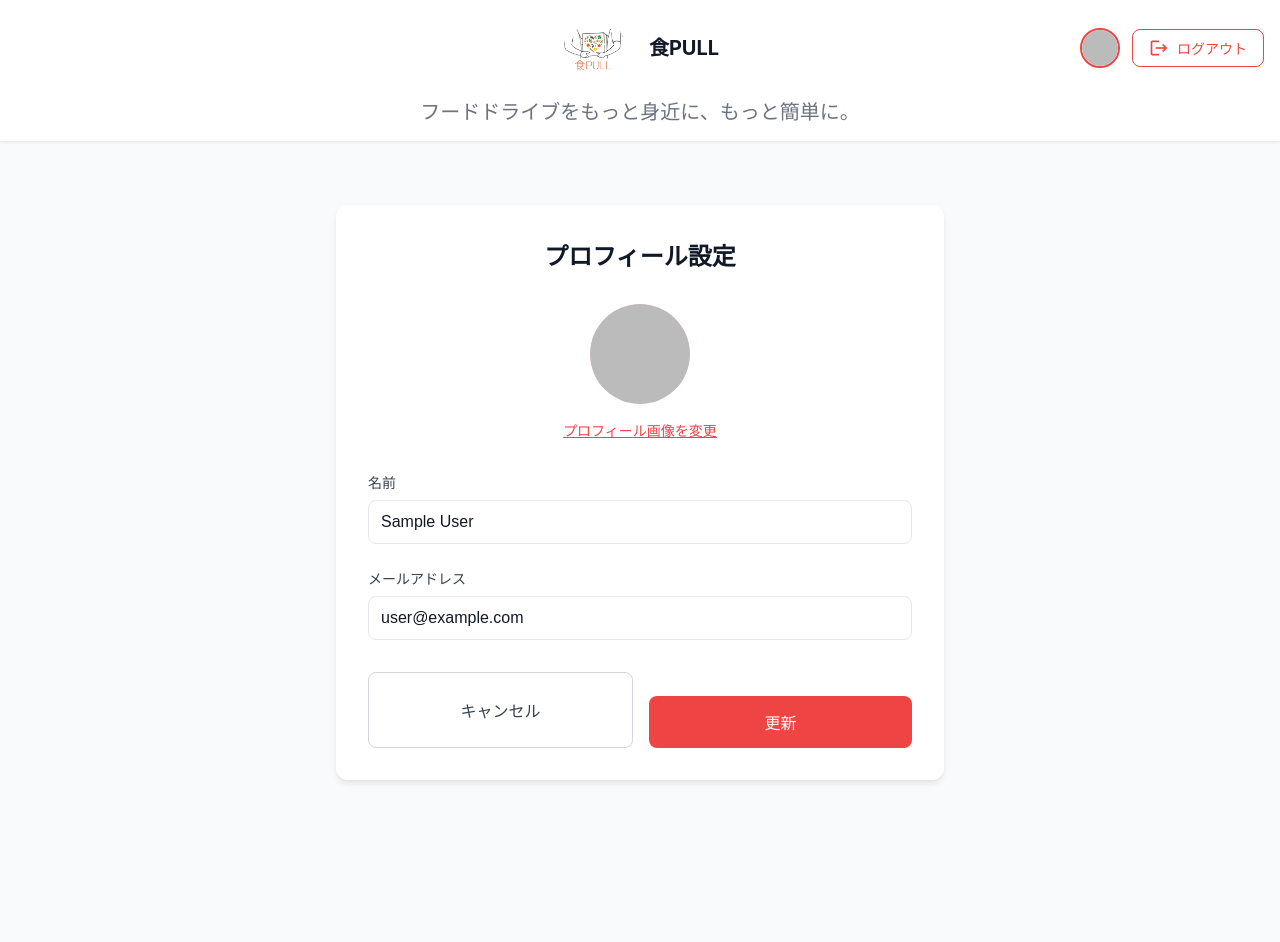
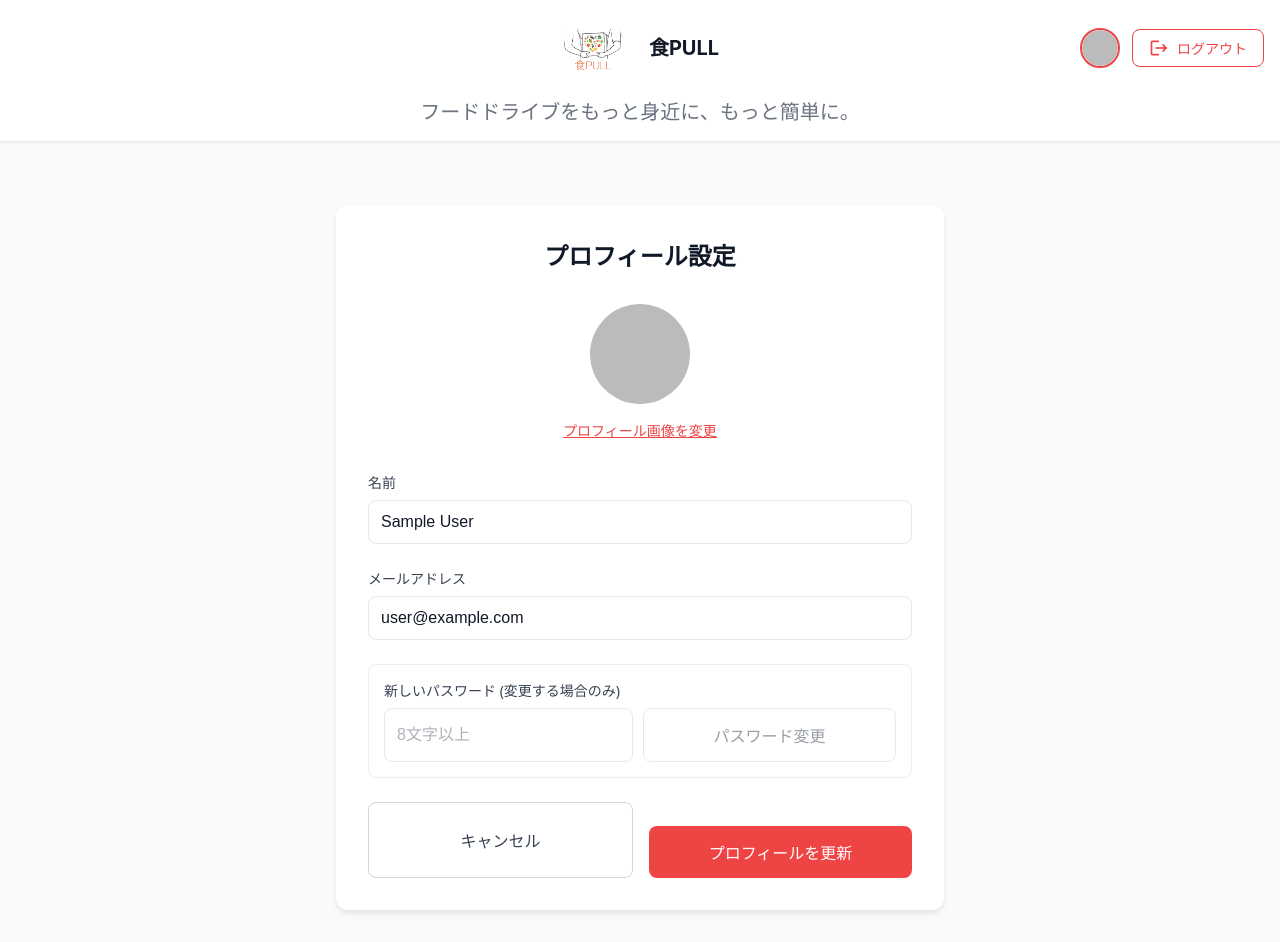
Before and after one commit to PD-G01/PD_tapull, a React (Vite) app: page /my-information in a window 1280 px wide. Before the commit the page ends 800 px from the top, so only its background shows below. Built offline with nearby package versions, Linux system fonts and the light colour scheme; no server answers; the database is empty; sample sign-in values are in the browser's storage.

Commit message:
パスワード再設定の機能追加

```diff
--- a/src/App.jsx
+++ b/src/App.jsx
@@ -11,6 +11,7 @@ import TermsPage from './pages/TermsPage/TermsPage';
 import PrivacyPage from './pages/PrivacyPage/PrivacyPage';
 import MyInformationPage from './pages/MyInformationPage/MyInformationPage';
 import ProvidePage from './pages/ProvidePage/ProvidePage';
+import ResetPasswordPage from './pages/ResetPasswordPage';
 
 function App() {
   return (
@@ -28,6 +29,7 @@ function App() {
         <Route path="/privacy" element={<PrivacyPage />} />
         <Route path="/my-information" element={<MyInformationPage />} />
         <Route path="/provide" element={<ProvidePage />} />
+        <Route path='/password' element={<ResetPasswordPage />} />
       </Routes>
     </Router>
   );
--- a/src/pages/LoginPage/LoginPage.jsx
+++ b/src/pages/LoginPage/LoginPage.jsx
@@ -3,7 +3,14 @@ import { useNavigate, Link } from 'react-router-dom';
 import './login.css';
 import '../../global.css';
 import { auth } from '../../utils/firebase';
-import { signInWithEmailAndPassword, onAuthStateChanged, setPersistence, browserSessionPersistence, browserLocalPersistence } from 'firebase/auth';
+import {
+  signInWithEmailAndPassword,
+  onAuthStateChanged,
+  setPersistence,
+  browserSessionPersistence,
+  browserLocalPersistence,
+  sendPasswordResetEmail // 追加
+} from 'firebase/auth';
 
 function LoginPage() {
   const navigate = useNavigate();
@@ -12,19 +19,19 @@ function LoginPage() {
   const [showPassword, setShowPassword] = useState(false);
   const [remember, setRemember] = useState(false);
   const [error, setError] = useState('');
+  const [message, setMessage] = useState(''); // 完了メッセージ用
 
-  // 認証状態をチェックして、ログイン済みの場合はMatchingPageにリダイレクト
+  // 認証状態をチェック
   useEffect(() => {
     const unsubscribe = onAuthStateChanged(auth, (user) => {
       if (user) {
         navigate('/matching');
       }
     });
-
     return () => unsubscribe();
   }, [navigate]);
 
-  // このページでは画面全体のスクロールを無効化
+  // スクロール無効化
   useEffect(() => {
     document.body.classList.add('no-scroll');
     return () => document.body.classList.remove('no-scroll');
@@ -33,9 +40,9 @@ function LoginPage() {
   const handleSubmit = async (e) => {
     e.preventDefault();
     setError('');
+    setMessage('');
 
     try {
-      // ログイン保持の設定
       const persistence = remember ? browserLocalPersistence : browserSessionPersistence;
       await setPersistence(auth, persistence);
 
@@ -47,6 +54,28 @@ function LoginPage() {
     }
   };
 
+  // パスワード再設定メール送信処理
+  const handleForgotPassword = async () => {
+    if (!email) {
+      setError('パスワードを再設定するには、まずメールアドレスを入力してください。');
+      return;
+    }
+    setError('');
+    setMessage('');
+
+    try {
+      await sendPasswordResetEmail(auth, email);
+      setMessage('パスワード再設定用のメールを送信した。メールを確認してほしい。');
+    } catch (error) {
+      console.error('パスワードリセットエラー:', error);
+      if (error.code === 'auth/user-not-found') {
+        setError('このメールアドレスは登録されていない。');
+      } else {
+        setError('メール送信に失敗した。しばらく時間を置いてから試してほしい。');
+      }
+    }
+  };
+
   return (
     <>
       <main className="main-container">
@@ -55,6 +84,7 @@ function LoginPage() {
             <h2 className="section-title">ログイン</h2>
 
             {error && <div className="error-text">{error}</div>}
+            {message && <div className="success-text" style={{ color: 'green', marginBottom: '1rem' }}>{message}</div>}
 
             <div className="form-group">
               <label htmlFor="email">メールアドレス</label>
@@ -87,11 +117,20 @@ function LoginPage() {
                 <button
                   type="button"
                   className="toggle-password"
-                  aria-label="パスワード表示切替"
-                  title="パスワード表示切替"
                   onClick={() => setShowPassword(!showPassword)}
                 >
                   <span className="material-icons">{showPassword ? 'visibility' : 'visibility_off'}</span>
+                </button>
+              </div>
+              {/* パスワード忘れリンクの追加 */}
+              <div style={{ textAlign: 'right', marginTop: '5px' }}>
+                <button
+                  type="button"
+                  onClick={handleForgotPassword}
+                  className="link-text"
+                  style={{ background: 'none', border: 'none', cursor: 'pointer', fontSize: '0.85rem', color: '#007bff' }}
+                >
+                  パスワードを忘れた方はこちら
                 </button>
               </div>
             </div>
--- a/src/pages/MyInformationPage/MyInformationPage.jsx
+++ b/src/pages/MyInformationPage/MyInformationPage.jsx
@@ -1,9 +1,8 @@
 import { useState, useEffect } from 'react';
 import { useNavigate } from 'react-router-dom';
-import { onAuthStateChanged } from 'firebase/auth';
+import { onAuthStateChanged, updatePassword, updateProfile } from 'firebase/auth'; // updatePasswordを追加
 import { doc, getDoc, setDoc } from 'firebase/firestore';
 import { ref, uploadBytes, getDownloadURL } from 'firebase/storage';
-import { updateProfile } from 'firebase/auth';
 import { auth, db, storage } from '../../utils/firebase';
 import SiteHeader from '../../components/SiteHeader';
 import './MyInformationPage.css';
@@ -18,12 +17,16 @@ function MyInformationPage() {
     email: '',
     avatar: null
   });
+
+  // パスワード変更用のState
+  const [newPassword, setNewPassword] = useState('');
+  const [isUpdatingPassword, setIsUpdatingPassword] = useState(false);
+
   const [errors, setErrors] = useState({});
   const [avatarPreview, setAvatarPreview] = useState(null);
   const [isLoading, setIsLoading] = useState(false);
   const [isLoadingData, setIsLoadingData] = useState(true);
 
-  // 認証状態とユーザーデータの読み込み
   useEffect(() => {
     const unsubscribe = onAuthStateChanged(auth, async (user) => {
       if (!user) {
@@ -32,7 +35,6 @@ function MyInformationPage() {
       }
       setCurrentUser(user);
 
-      // Firestoreからユーザー情報を取得
       try {
         const userDocRef = doc(db, 'user', user.uid);
         const userDocSnap = await getDoc(userDocRef);
@@ -47,7 +49,6 @@ function MyInformationPage() {
           });
           setAvatarPreview(data.image || user.photoURL || null);
         } else {
-          // Firestoreにデータがない場合は、Authの情報を使用
           setFormData({
             name: user.displayName || '',
             email: user.email || '',
@@ -65,7 +66,7 @@ function MyInformationPage() {
     return () => unsubscribe();
   }, [navigate]);
 
-  // 画像をリサイズする関数
+  // 画像リサイズ関数 (省略)
   const resizeImage = (file, maxWidth = 800, maxHeight = 800, quality = 0.8) => {
     return new Promise((resolve) => {
       const reader = new FileReader();
@@ -75,8 +76,6 @@ function MyInformationPage() {
           const canvas = document.createElement('canvas');
           let width = img.width;
           let height = img.height;
-
-          // アスペクト比を保ちながらリサイズ
           if (width > height) {
             if (width > maxWidth) {
               height = (height * maxWidth) / width;
@@ -88,23 +87,13 @@ function MyInformationPage() {
               height = maxHeight;
             }
           }
-
           canvas.width = width;
           canvas.height = height;
           const ctx = canvas.getContext('2d');
           ctx.drawImage(img, 0, 0, width, height);
-
-          canvas.toBlob(
-            (blob) => {
-              if (blob) {
-                resolve(blob);
-              } else {
-                resolve(file);
-              }
-            },
-            file.type,
-            quality
-          );
+          canvas.toBlob((blob) => {
+            if (blob) { resolve(blob); } else { resolve(file); }
+          }, file.type, quality);
         };
         img.src = e.target.result;
       };
@@ -116,30 +105,21 @@ function MyInformationPage() {
     const { name, value, files } = e.target;
     if (name === 'avatar' && files && files[0]) {
       const file = files[0];
-
-      // ファイルタイプの検証
       if (!file.type.startsWith('image/')) {
         setErrors({ ...errors, avatar: '画像ファイルを選択してください' });
         return;
       }
-
-      // ファイルサイズの検証（5MB以下）
       const maxSize = 5 * 1024 * 1024;
       if (file.size > maxSize) {
         setErrors({ ...errors, avatar: '画像サイズは5MB以下にしてください' });
         return;
       }
-
       try {
-        // 画像をリサイズ
         const resizedFile = await resizeImage(file);
         const resizedBlob = new File([resizedFile], file.name, { type: file.type });
-
-        // プレビュー用に読み込み
         const reader = new FileReader();
         reader.onload = (e) => setAvatarPreview(e.target.result);
         reader.readAsDataURL(resizedBlob);
-
         setFormData({ ...formData, avatar: resizedBlob });
         setErrors({ ...errors, avatar: '' });
       } catch (error) {
@@ -152,72 +132,69 @@ function MyInformationPage() {
     }
   };
 
+  // パスワード更新処理
+  const handlePasswordUpdate = async () => {
+    if (!newPassword || newPassword.length < 8) {
+      setErrors({ ...errors, password: 'パスワードは8文字以上で入力してください' });
+      return;
+    }
+
+    setIsUpdatingPassword(true);
+    setErrors({ ...errors, password: '' });
+
+    try {
+      await updatePassword(auth.currentUser, newPassword);
+      alert('パスワードを正常に更新しました');
+      setNewPassword('');
+    } catch (error) {
+      console.error('パスワード更新エラー:', error);
+      if (error.code === 'auth/requires-recent-login') {
+        alert('セキュリティのため、パスワード変更には再ログインが必要です。一度ログアウトしてから再度お試しください。');
+      } else {
+        setErrors({ ...errors, password: 'パスワードの更新に失敗しました。' });
+      }
+    } finally {
+      setIsUpdatingPassword(false);
+    }
+  };
+
   const validateForm = () => {
     const newErrors = {};
-
-    if (!formData.name.trim()) {
-      newErrors.name = '名前を入力してください';
-    }
-
+    if (!formData.name.trim()) { newErrors.name = '名前を入力してください'; }
     const emailRegex = /^[^\s@]+@[^\s@]+\.[^\s@]+$/;
     if (!formData.email.trim()) {
       newErrors.email = 'メールアドレスを入力してください';
     } else if (!emailRegex.test(formData.email)) {
       newErrors.email = '有効なメールアドレスを入力してください';
     }
-
     setErrors(newErrors);
     return Object.keys(newErrors).length === 0;
   };
 
   const handleSubmit = async (e) => {
     e.preventDefault();
-
-    if (!validateForm()) {
-      return;
-    }
-
-    if (!currentUser) {
-      return;
-    }
-
+    if (!validateForm()) return;
+    if (!currentUser) return;
     setIsLoading(true);
     setErrors({});
 
     try {
       let finalAvatarURL = avatarPreview || currentUser.photoURL || '';
-
-      // アバター画像をアップロード（新しい画像が選択されている場合）
       if (formData.avatar) {
         try {
-          const uploadPromise = (async () => {
           const avatarRef = ref(storage, `avatars/${currentUser.uid}/${formData.avatar.name}`);
           await uploadBytes(avatarRef, formData.avatar);
-            return await getDownloadURL(avatarRef);
-          })();
-
-          const timeoutPromise = new Promise((_, reject) =>
-            setTimeout(() => reject(new Error('画像アップロードがタイムアウトしました')), 10000)
-          );
-
-          finalAvatarURL = await Promise.race([uploadPromise, timeoutPromise]);
+          finalAvatarURL = await getDownloadURL(avatarRef);
         } catch (storageError) {
-          console.warn('画像アップロードエラー（続行します）:', storageError);
-          setErrors(prev => ({ ...prev, avatar: '画像のアップロードに失敗しました。' }));
+          console.warn('画像アップロードエラー:', storageError);
         }
       }
 
-      // Firebase Authenticationのプロフィールを更新
-      try {
       await updateProfile(currentUser, {
         displayName: formData.name,
         photoURL: finalAvatarURL,
       });
-      } catch (profileError) {
-        console.warn('プロフィール更新エラー（続行します）:', profileError);
-      }
 
-      // Firestoreにユーザー情報を保存
       const updatedUserData = {
         'user-name': formData.name,
         'user-name_lowercase': formData.name.toLowerCase(),
@@ -227,13 +204,11 @@ function MyInformationPage() {
       };
 
       await setDoc(doc(db, 'user', currentUser.uid), updatedUserData, { merge: true });
-
-      // 成功時の処理
       alert('プロフィールを更新しました');
       navigate('/');
     } catch (error) {
       console.error('更新エラー:', error);
-      setErrors({ submit: 'プロフィールの更新に失敗しました。もう一度お試しください。' });
+      setErrors({ submit: 'プロフィールの更新に失敗しました。' });
     } finally {
       setIsLoading(false);
     }
@@ -243,12 +218,7 @@ function MyInformationPage() {
     return (
       <div className="page-root my-information-page-root">
         <SiteHeader />
-        <main className="main-container">
-          <div className="loading-container">
-            <span className="material-icons rotating">sync</span>
-            <p>読み込み中...</p>
-          </div>
-        </main>
+        <main className="main-container">読み込み中...</main>
       </div>
     );
   }
@@ -263,77 +233,60 @@ function MyInformationPage() {
             <div className="avatar-section">
               <div className="avatar-preview">
                 {avatarPreview ? (
-                  <img
-                    src={avatarPreview}
-                    alt="プロフィール画像"
-                    style={{ width: '100%', height: '100%', objectFit: 'cover', borderRadius: '50%' }}
-                  />
+                  <img src={avatarPreview} alt="プロフィール" style={{ width: '100%', height: '100%', objectFit: 'cover', borderRadius: '50%' }} />
                 ) : (
                   <span className="material-icons">account_circle</span>
                 )}
               </div>
               <label className="avatar-upload-button">
                 プロフィール画像を変更
-                <input
-                  type="file"
-                  accept="image/*"
-                  name="avatar"
-                  onChange={handleChange}
-                  hidden
-                />
+                <input type="file" accept="image/*" name="avatar" onChange={handleChange} hidden />
               </label>
-              {errors.avatar && <span className="error-text">{errors.avatar}</span>}
             </div>
 
             <div className="form-group">
               <label htmlFor="name">名前</label>
-              <input
-                type="text"
-                id="name"
-                name="name"
-                value={formData.name}
-                onChange={handleChange}
-                required
-                placeholder="例：山田 太郎"
-              />
+              <input type="text" id="name" name="name" value={formData.name} onChange={handleChange} required />
               {errors.name && <span className="error-text">{errors.name}</span>}
             </div>
 
             <div className="form-group">
               <label htmlFor="email">メールアドレス</label>
-              <input
-                type="email"
-                id="email"
-                name="email"
-                value={formData.email}
-                onChange={handleChange}
-                required
-                placeholder="例：example@mail.com"
-              />
+              <input type="email" id="email" name="email" value={formData.email} onChange={handleChange} required />
               {errors.email && <span className="error-text">{errors.email}</span>}
             </div>
 
-            {errors.submit && (
-              <div className="error-text" style={{ marginBottom: '1rem' }}>
-                {errors.submit}
-              </div>
-            )}
-
-            <div className="form-actions">
+            {/* パスワード変更用フィールド */}
+            <div className="form-group password-change-section" style={{ marginTop: '20px', padding: '15px', border: '1px solid #eee', borderRadius: '8px' }}>
+              <label htmlFor="new-password">新しいパスワード (変更する場合のみ)</label>
+              <div style={{ display: 'flex', gap: '10px' }}>
+                <input
+                  type="password"
+                  id="new-password"
+                  value={newPassword}
+                  onChange={(e) => setNewPassword(e.target.value)}
+                  placeholder="8文字以上"
+                  style={{ flex: 1 }}
+                />
                 <button
                   type="button"
+                  onClick={handlePasswordUpdate}
+                  disabled={isUpdatingPassword || !newPassword}
                   className="button-secondary"
-                onClick={() => navigate(-1)}
-                disabled={isLoading}
+                  style={{ whiteSpace: 'nowrap' }}
                 >
-                キャンセル
+                  {isUpdatingPassword ? '変更中...' : 'パスワード変更'}
                 </button>
-              <button
-                type="submit"
-                className="submit-button"
-                disabled={isLoading}
-              >
-                {isLoading ? '更新中...' : '更新'}
+              </div>
+              {errors.password && <span className="error-text">{errors.password}</span>}
+            </div>
+
+            {errors.submit && <div className="error-text">{errors.submit}</div>}
+
+            <div className="form-actions" style={{ marginTop: '20px' }}>
+              <button type="button" className="button-secondary" onClick={() => navigate(-1)} disabled={isLoading}>キャンセル</button>
+              <button type="submit" className="submit-button" disabled={isLoading}>
+                {isLoading ? '更新中...' : 'プロフィールを更新'}
               </button>
             </div>
           </form>
--- /dev/null
+++ b/src/pages/ResetPasswordPage.jsx
@@ -0,0 +1,59 @@
+import { useState } from 'react';
+import { useSearchParams, useNavigate } from 'react-router-dom';
+import { confirmPasswordReset, verifyPasswordResetCode } from 'firebase/auth';
+import { auth } from '../utils/firebase';
+
+function ResetPasswordPage() {
+  const [searchParams] = useSearchParams();
+  const navigate = useNavigate();
+  const oobCode = searchParams.get('oobCode'); // URLからコードを取得
+
+  const [newPassword, setNewPassword] = useState('');
+  const [error, setError] = useState('');
+  const [isLoading, setIsLoading] = useState(false);
+
+  const handleReset = async (e) => {
+    e.preventDefault();
+    if (newPassword.length < 8) {
+      setError('パスワードは8文字以上で入力してください。');
+      return;
+    }
+
+    setIsLoading(true);
+    try {
+      // コードの有効性を確認し、パスワードを更新
+      await confirmPasswordReset(auth, oobCode, newPassword);
+      alert('パスワードの更新が完了しました。');
+      navigate('/login');
+    } catch (err) {
+      console.error(err);
+      setError('リンクが無効か、期限が切れています。もう一度やり直してください。');
+    } finally {
+      setIsLoading(false);
+    }
+  };
+
+  return (
+    <div className="login-card">
+      <form onSubmit={handleReset}>
+        <h2 className="section-title">新しいパスワードを設定</h2>
+        {error && <p className="error-text">{error}</p>}
+        <div className="form-group">
+          <input
+            type="password"
+            value={newPassword}
+            onChange={(e) => setNewPassword(e.target.value)}
+            placeholder="新しいパスワード（8文字以上）"
+            required
+            minLength="8"
+          />
+        </div>
+        <button type="submit" className="login-button" disabled={isLoading}>
+          {isLoading ? '更新中...' : 'パスワードを確定する'}
+        </button>
+      </form>
+    </div>
+  );
+}
+
+export default ResetPasswordPage;
```
Lines whose indentation alone changed are shown as unchanged.
